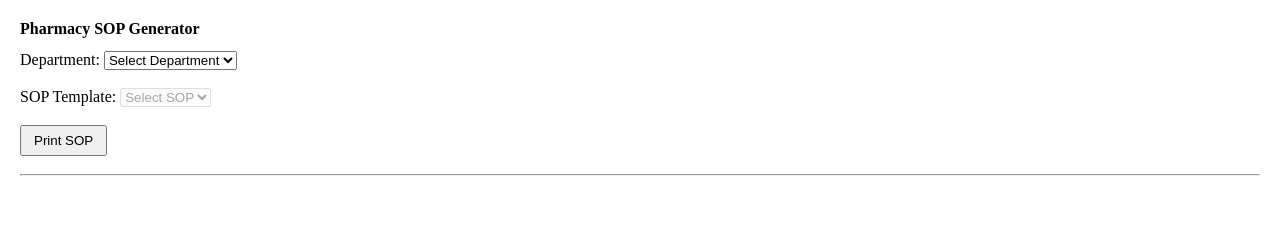
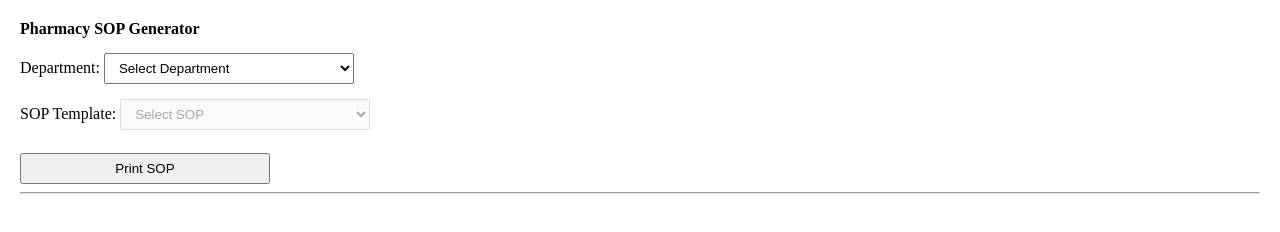
Before and after one commit to himshim/pharmacy-sop-docgen, a plain HTML site: page index.html in a window 1280 px wide. Drawn offline with Linux system fonts and the light colour scheme.

Commit message:
Update index.html

```diff
--- a/index.html
+++ b/index.html
@@ -4,6 +4,7 @@
   <meta charset="UTF-8" />
   <title>Pharmacy SOP Generator</title>
 
+  <!-- A4 Print Styles -->
   <link rel="stylesheet" href="css/print-a4.css" />
 
   <style>
@@ -11,9 +12,24 @@
       font-family: "Times New Roman", serif;
       margin: 20px;
     }
-    button {
-      padding: 6px 12px;
+
+    h2 {
       margin-bottom: 10px;
+    }
+
+    label {
+      display: block;
+      margin-top: 10px;
+    }
+
+    select, button {
+      padding: 6px 10px;
+      margin-top: 5px;
+      min-width: 250px;
+    }
+
+    #preview {
+      margin-top: 20px;
     }
   </style>
 </head>
@@ -27,12 +43,8 @@
   Department:
   <select id="departmentSelect">
     <option value="">Select Department</option>
-    <option value="pharmaceutics">Pharmaceutics</option>
-    <!-- add more later -->
   </select>
 </label>
-
-<br><br>
 
 <label>
   SOP Template:
@@ -41,14 +53,17 @@
   </select>
 </label>
 
-<br><br>
+<br>
 
 <button onclick="window.print()">Print SOP</button>
 
 <hr>
 
-<!-- PREVIEW -->
+<!-- SOP PREVIEW -->
 <div id="preview"></div>
 
+<!-- SCRIPT -->
 <script src="js/sop-engine.js"></script>
+
 </body>
+</html>
```
